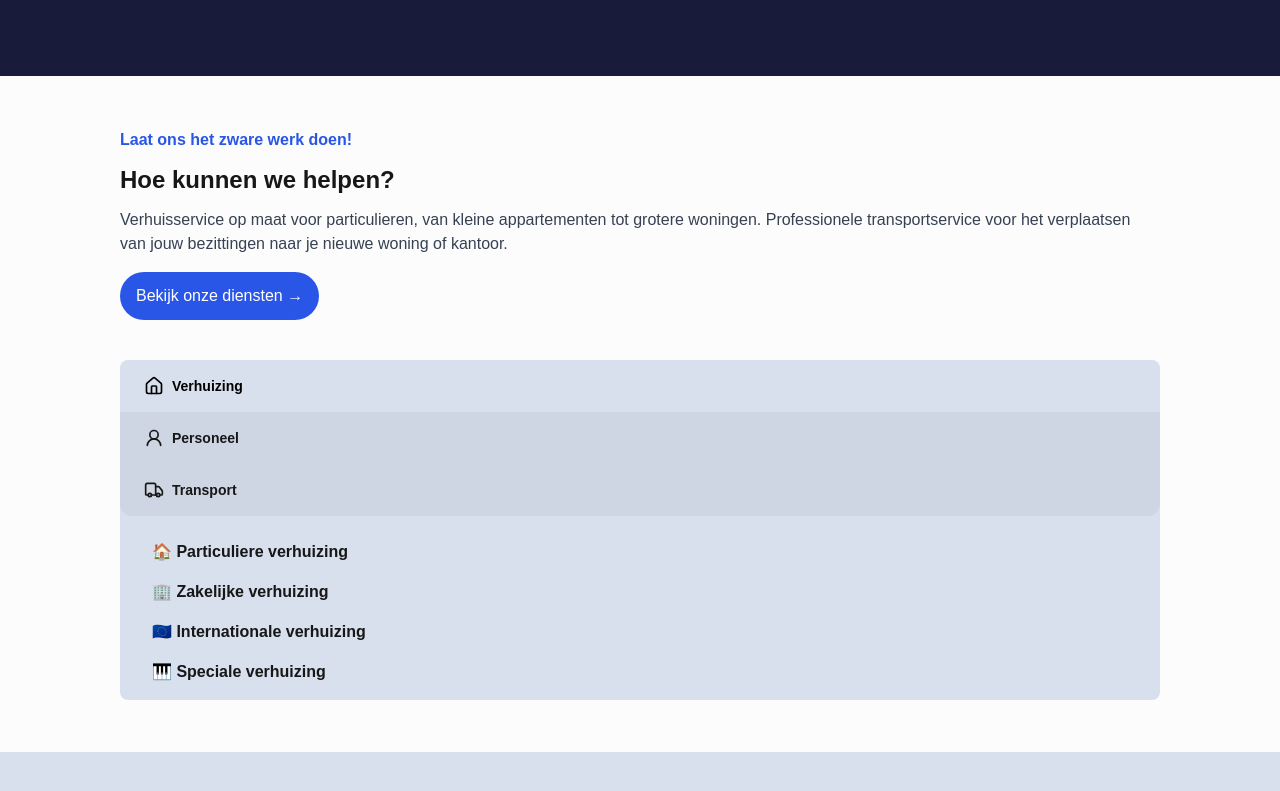
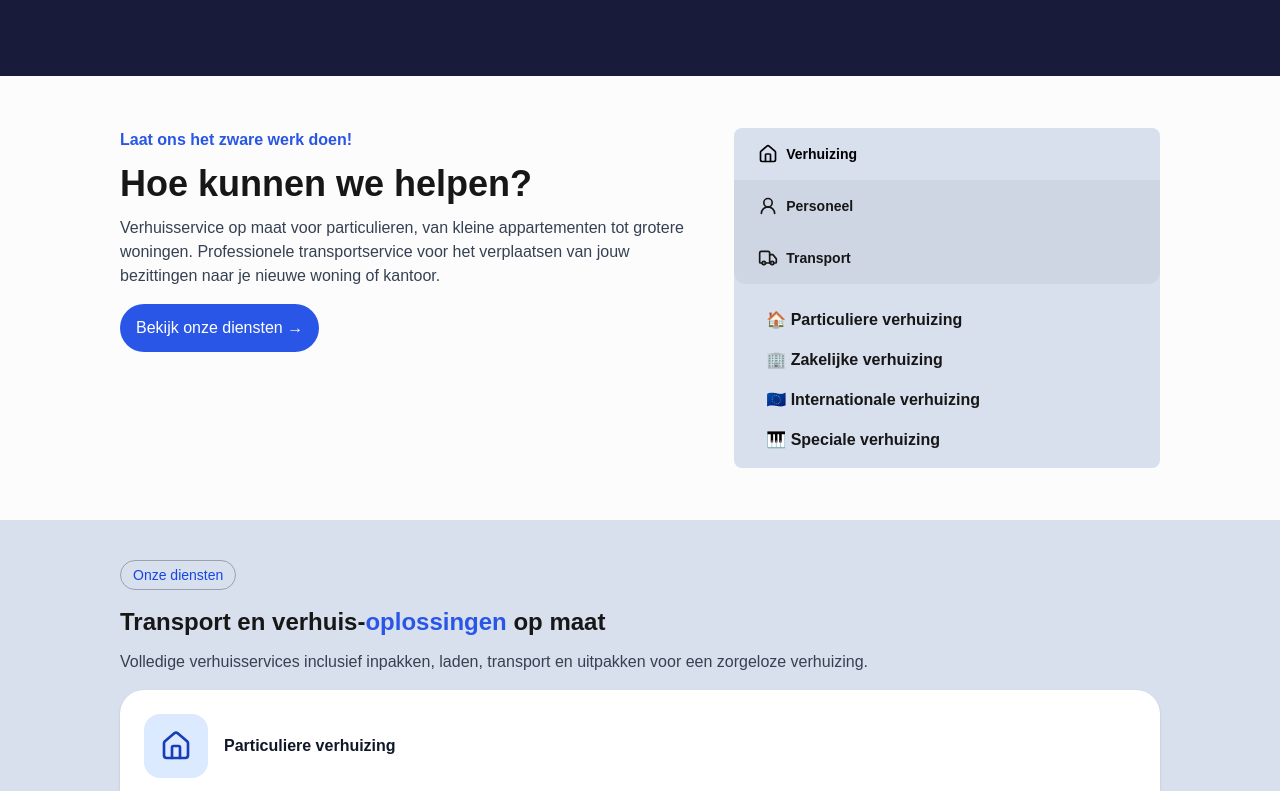
Before and after one commit to Turbootzz/Salvus-Security, a Next.js app: page / in a window 1280 px wide. Shown: the part 640-1431 px from the top of the page. Built offline with nearby package versions, Linux system fonts and the light colour scheme.

Commit message:
started working on responsive capabilities

```diff
--- a/src/components/layout/Capabilities.tsx
+++ b/src/components/layout/Capabilities.tsx
@@ -14,11 +14,13 @@ export default function Capabilities() {
 
   return (
 	<section className="bg-background mt-13 mb-13">
-	  <div className="container lg:container-lg">
+	  <div className="container md:container-md lg:container-lg">
+		<div className="flex">
+		<div className="md:block mr-10">
 		<p className="text-secondary font-semibold pb-3">
 		  Laat ons het zware werk doen!
 		</p>
-		<h2 className="text-2xl font-bold pb-3">Hoe kunnen we helpen?</h2>
+		<h2 className="text-2xl md:text-4xl font-bold pb-3">Hoe kunnen we helpen?</h2>
 		<p className="text-gray-700 pb-4">
 		  Verhuisservice op maat voor particulieren, van kleine appartementen
 		  tot grotere woningen. Professionele transportservice voor het
@@ -28,6 +30,7 @@ export default function Capabilities() {
 		  text="Bekijk onze diensten &rarr;"
 		  onClick={() => alert("Klik!")}
 		/>
+		</div>
 
 		<div className="bg-light-blue_c flex flex-col gap-0 rounded-lg w-full">
 		  {/* Buttons */}
@@ -84,6 +87,7 @@ export default function Capabilities() {
 			</motion.div>
 		  </div>
 		</div>
+		</div>
 	  </div>
 	</section>
   );
```
